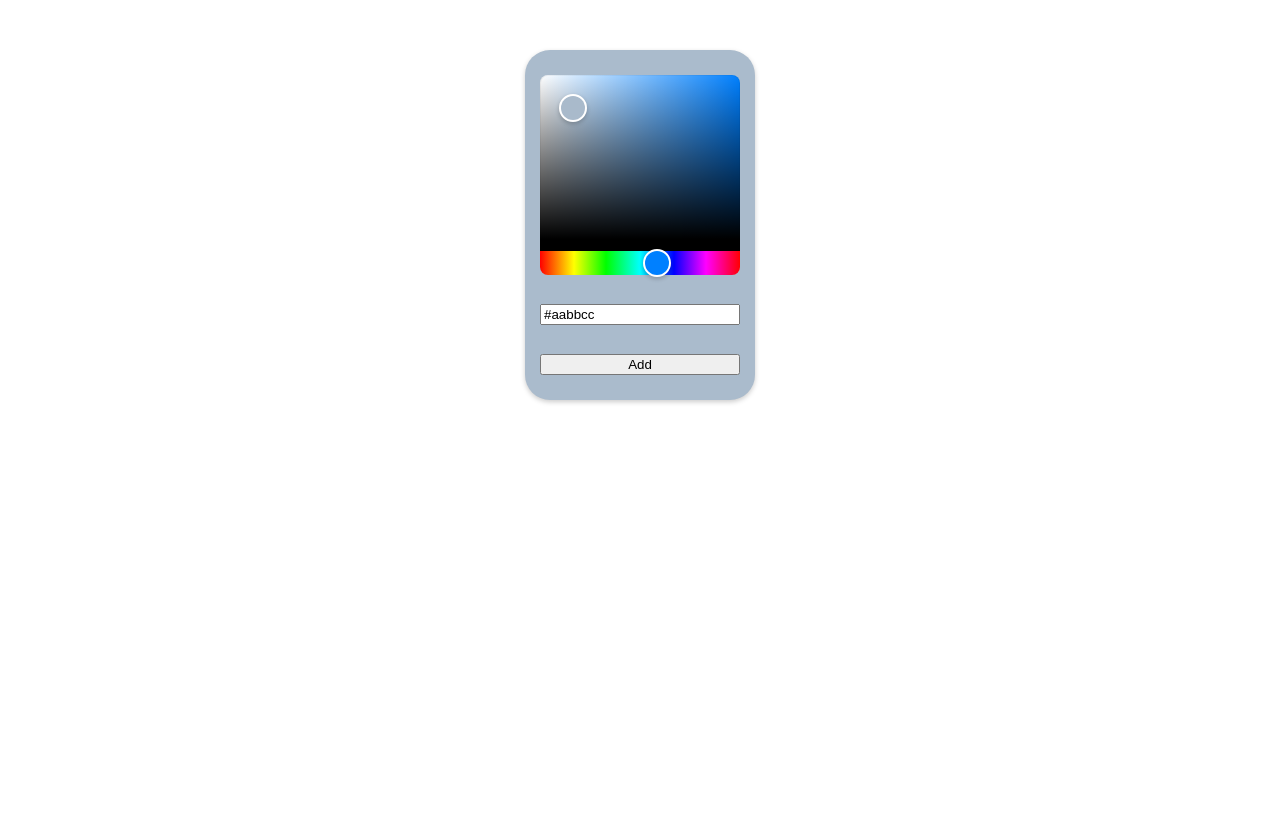
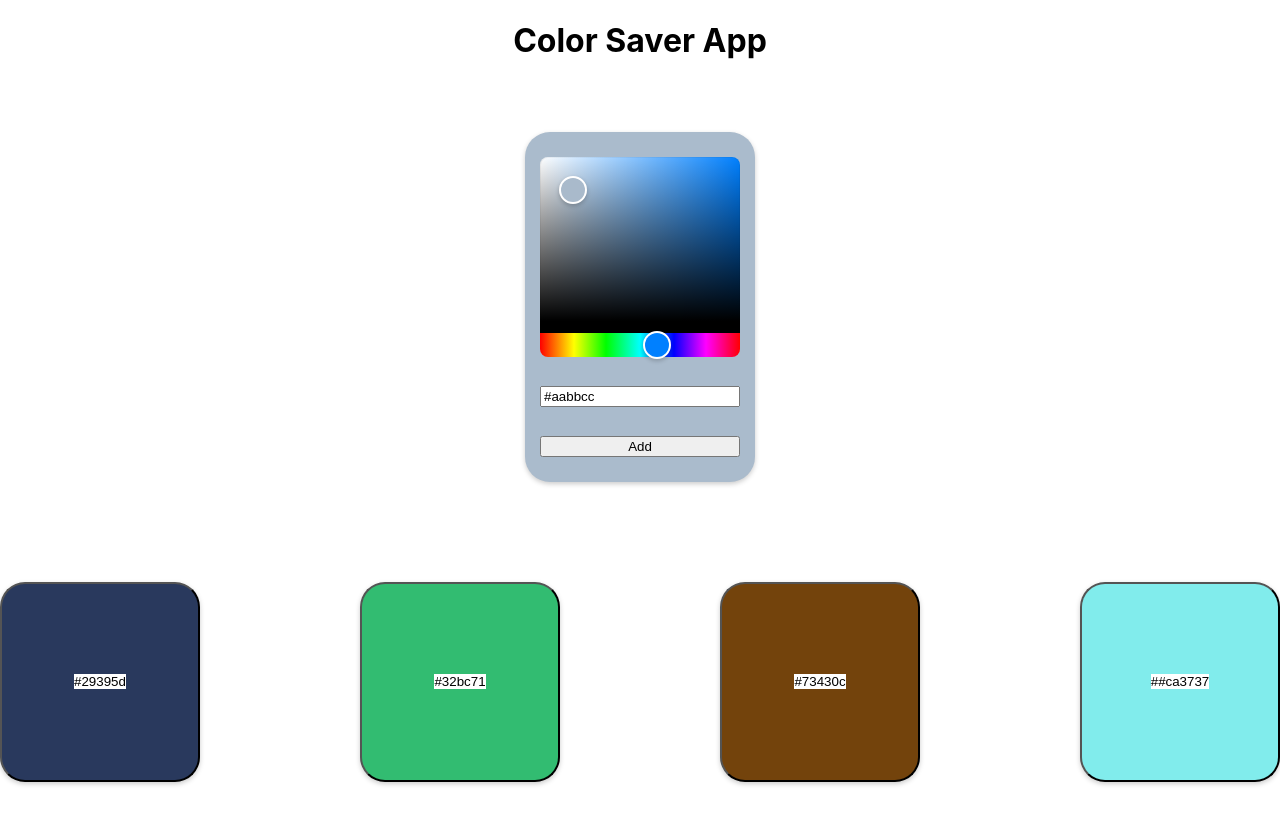
Before and after one commit to kornrumpfl/Color-Saver-App, a React (Create React App) app: page / in a window 1280 px wide. Shown: the top 824 px of the page. Before the commit the page ends 800 px from the top, so only its background shows below. Built offline with nearby package versions, Linux system fonts and the light colour scheme.

Commit message:
showing cards

```diff
--- a/src/App.css
+++ b/src/App.css
@@ -1,8 +1,19 @@
 .App {
   display:flex;
+  flex-direction: column;
   justify-content: center;
   text-align: center;
   align-items: center;
+}
+h1{
+  text-align: center;
+}
+
+.App__Cards{
+  display: flex;
+  flex-direction: row;
+  flex-wrap: wrap;
+  justify-content: space-between;
 }
 
 .App-logo {
--- a/src/App.js
+++ b/src/App.js
@@ -1,17 +1,25 @@
 import MainCard from "./components/mainCard/MainCard";
+import "./App.css";
+import colorObjects from "./components/ColorCard/colorObjects";
 import Card from "./components/card/Card";
-import "./App.css";
-
 
 function App() {
 
    return (
+    <div>
+    <h1>Color Saver App</h1>
     <div className="App">
       <MainCard />
-
-
     </div>
-  );
+    <div className="App__Cards">{colorObjects.map((colorObject)=>{
+        return(
+            <div>
+                <Card colorCode={colorObject.colorCode}/>
+            </div>
+            )}
+    )}</div>
+    </div>
+  )
 }
 
 export default App;
--- /dev/null
+++ b/src/components/ColorCard/colorObjects.js
@@ -0,0 +1,23 @@
+import { nanoid } from 'nanoid'
+
+const colorObjects = [
+
+    {
+        id: nanoid(),
+        colorCode: '#29395d'
+    },
+    {
+        id: nanoid(),
+        colorCode: '#32bc71'
+    },
+    {
+        id: nanoid(),
+        colorCode: '#73430c'
+    },
+    {
+        id: nanoid(),
+        colorCode: '##ca3737'
+    },
+    ]
+
+export default colorObjects;
--- a/src/components/card/Card.css
+++ b/src/components/card/Card.css
@@ -0,0 +1,13 @@
+.cards{
+    display: flex;
+    justify-content: center;
+    align-items: center;
+    width:200px;
+    border-radius: 25px;
+    position: relative;
+    padding: 25px 15px;
+    background-color: #81ecec;
+    margin: 50px 0;
+    height: 200px;
+    box-shadow: 0 2px 5px #ccc;
+}
--- a/src/components/card/Card.js
+++ b/src/components/card/Card.js
@@ -1,9 +1,12 @@
 import "./Card.css";
 
-function Card({color}){
-return{
-
-}
-}
+function Card({colorCode}){
+return(
+    <button className="cards" style={{backgroundColor:colorCode}} onClick={()=>{navigator.clipboard.writeText({colorCode})}}>
+            <p style={{backgroundColor:"white"}} >
+            {colorCode}
+            </p>
+    </button>
+)}
 
 export default Card;
```
